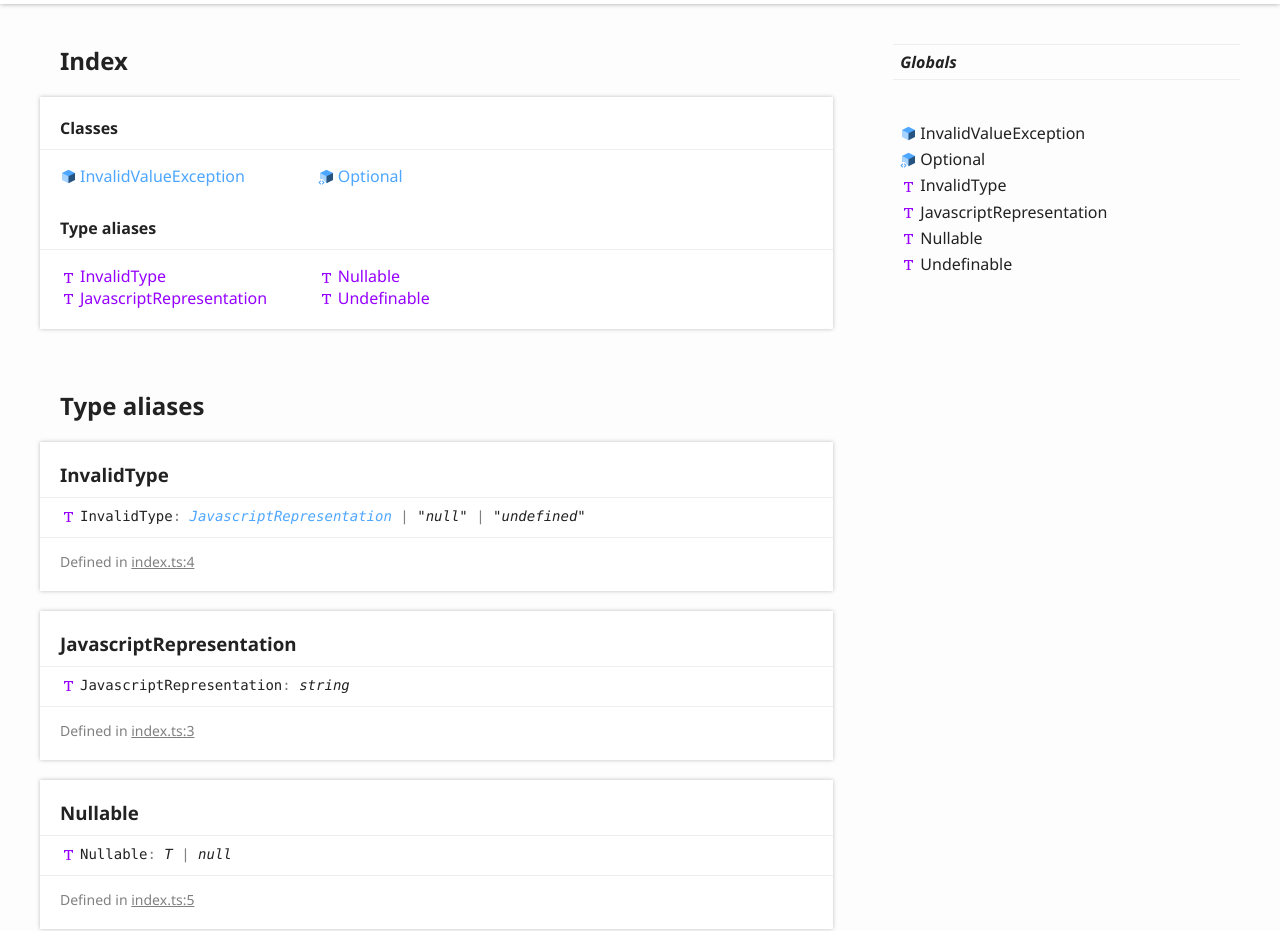
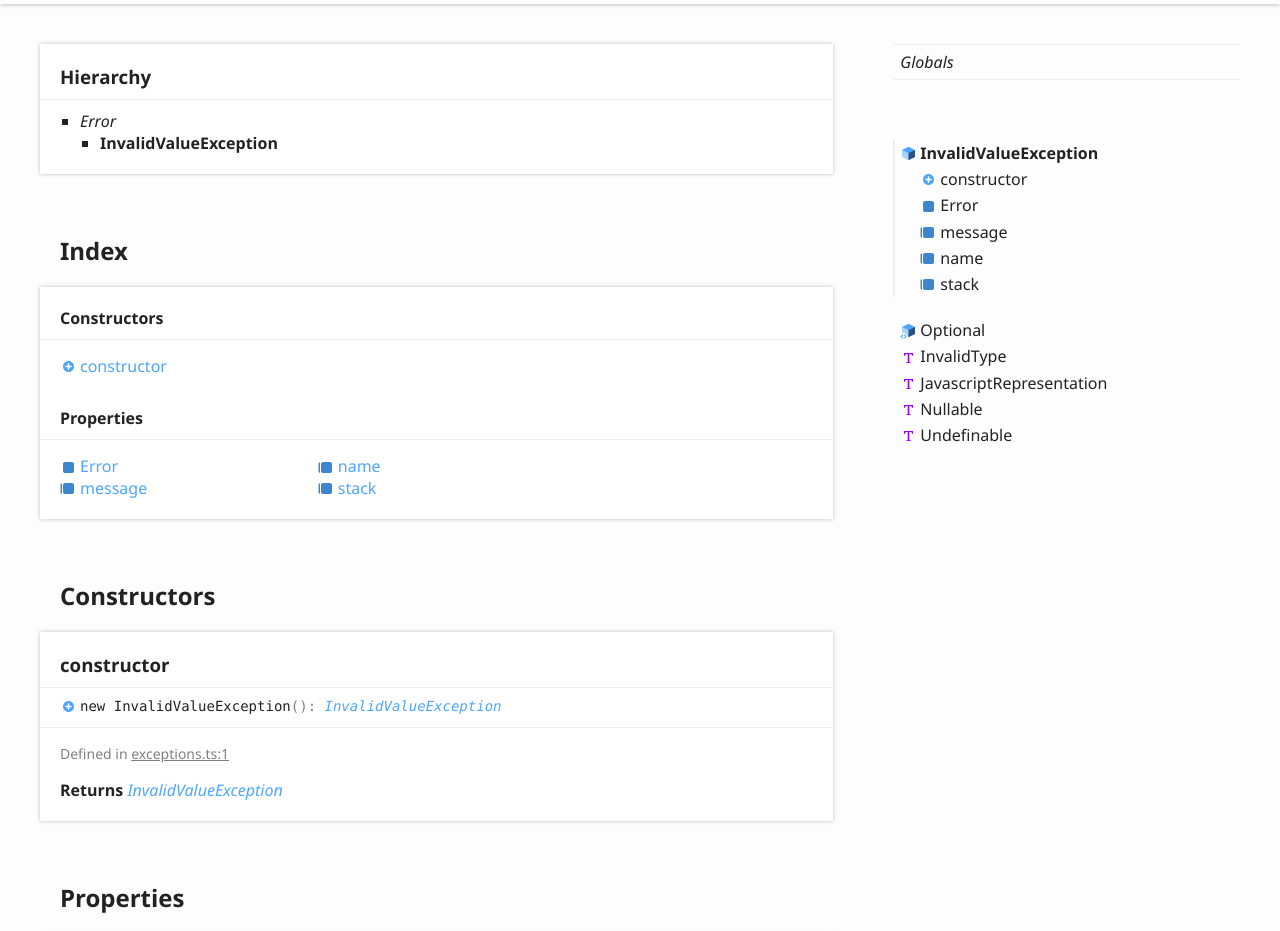
Before and after one commit to duck-nukem/optional-type, a website: page docs/classes/invalidvalueexception.html in a window 1280 px wide. Shown: the part 151-1082 px from the top of the page. Drawn offline with Linux system fonts and the light colour scheme.

Commit message:
📖 Fixed broken link in Docs

```diff
--- a/docs/globals.html
+++ b/docs/classes/invalidvalueexception.html
@@ -3,17 +3,17 @@
 <head>
 	<meta charset="utf-8">
 	<meta http-equiv="X-UA-Compatible" content="IE=edge">
-	<title>optional-type</title>
+	<title>InvalidValueException | optional-type</title>
 	<meta name="description" content="">
 	<meta name="viewport" content="width=device-width, initial-scale=1">
-	<link rel="stylesheet" href="assets/css/main.css">
+	<link rel="stylesheet" href="../assets/css/main.css">
 </head>
 <body>
 <header>
 	<div class="tsd-page-toolbar">
 		<div class="container">
 			<div class="table-wrap">
-				<div class="table-cell" id="tsd-search" data-index="assets/js/search.js" data-base=".">
+				<div class="table-cell" id="tsd-search" data-index="../assets/js/search.js" data-base="..">
 					<div class="field">
 						<label for="tsd-search-field" class="tsd-widget search no-caption">Search</label>
 						<input id="tsd-search-field" type="text" />
@@ -22,7 +22,7 @@
 						<li class="state loading">Preparing search index...</li>
 						<li class="state failure">The search index is not available</li>
 					</ul>
-					<a href="index.html" class="title">optional-type</a>
+					<a href="../index.html" class="title">optional-type</a>
 				</div>
 				<div class="table-cell" id="tsd-widgets">
 					<div id="tsd-filter">
@@ -53,78 +53,117 @@
 		<div class="container">
 			<ul class="tsd-breadcrumb">
 				<li>
-					<a href="globals.html">Globals</a>
+					<a href="../globals.html">Globals</a>
+				</li>
+				<li>
+					<a href="invalidvalueexception.html">InvalidValueException</a>
 				</li>
 			</ul>
-			<h1> optional-type</h1>
+			<h1>Class InvalidValueException</h1>
 		</div>
 	</div>
 </header>
 <div class="container container-main">
 	<div class="row">
 		<div class="col-8 col-content">
+			<section class="tsd-panel tsd-hierarchy">
+				<h3>Hierarchy</h3>
+				<ul class="tsd-hierarchy">
+					<li>
+						<span class="tsd-signature-type">Error</span>
+						<ul class="tsd-hierarchy">
+							<li>
+								<span class="target">InvalidValueException</span>
+							</li>
+						</ul>
+					</li>
+				</ul>
+			</section>
 			<section class="tsd-panel-group tsd-index-group">
 				<h2>Index</h2>
 				<section class="tsd-panel tsd-index-panel">
 					<div class="tsd-index-content">
-						<section class="tsd-index-section ">
-							<h3>Classes</h3>
+						<section class="tsd-index-section tsd-is-external">
+							<h3>Constructors</h3>
 							<ul class="tsd-index-list">
-								<li class="tsd-kind-class tsd-is-external"><a href="classes/invalidvalueexception.html" class="tsd-kind-icon">Invalid<wbr>Value<wbr>Exception</a></li>
-								<li class="tsd-kind-class tsd-has-type-parameter"><a href="classes/optional.html" class="tsd-kind-icon">Optional</a></li>
+								<li class="tsd-kind-constructor tsd-parent-kind-class tsd-is-external"><a href="invalidvalueexception.html#constructor" class="tsd-kind-icon">constructor</a></li>
 							</ul>
 						</section>
-						<section class="tsd-index-section tsd-is-not-exported">
-							<h3>Type aliases</h3>
+						<section class="tsd-index-section tsd-is-external">
+							<h3>Properties</h3>
 							<ul class="tsd-index-list">
-								<li class="tsd-kind-type-alias tsd-is-not-exported"><a href="globals.html#invalidtype" class="tsd-kind-icon">Invalid<wbr>Type</a></li>
-								<li class="tsd-kind-type-alias tsd-is-not-exported"><a href="globals.html#javascriptrepresentation" class="tsd-kind-icon">Javascript<wbr>Representation</a></li>
-								<li class="tsd-kind-type-alias tsd-has-type-parameter tsd-is-not-exported"><a href="globals.html#nullable" class="tsd-kind-icon">Nullable</a></li>
-								<li class="tsd-kind-type-alias tsd-has-type-parameter tsd-is-not-exported"><a href="globals.html#undefinable" class="tsd-kind-icon">Undefinable</a></li>
+								<li class="tsd-kind-property tsd-parent-kind-class tsd-is-static tsd-is-external"><a href="invalidvalueexception.html#error" class="tsd-kind-icon">Error</a></li>
+								<li class="tsd-kind-property tsd-parent-kind-class tsd-is-inherited tsd-is-static tsd-is-external"><a href="invalidvalueexception.html#message" class="tsd-kind-icon">message</a></li>
+								<li class="tsd-kind-property tsd-parent-kind-class tsd-is-inherited tsd-is-static tsd-is-external"><a href="invalidvalueexception.html#name" class="tsd-kind-icon">name</a></li>
+								<li class="tsd-kind-property tsd-parent-kind-class tsd-is-overwrite tsd-is-inherited tsd-is-static tsd-is-external"><a href="invalidvalueexception.html#stack" class="tsd-kind-icon">stack</a></li>
 							</ul>
 						</section>
 					</div>
 				</section>
 			</section>
-			<section class="tsd-panel-group tsd-member-group tsd-is-not-exported">
-				<h2>Type aliases</h2>
-				<section class="tsd-panel tsd-member tsd-kind-type-alias tsd-is-not-exported">
-					<a name="invalidtype" class="tsd-anchor"></a>
-					<h3>Invalid<wbr>Type</h3>
-					<div class="tsd-signature tsd-kind-icon">Invalid<wbr>Type<span class="tsd-signature-symbol">:</span> <a href="globals.html#javascriptrepresentation" class="tsd-signature-type">JavascriptRepresentation</a><span class="tsd-signature-symbol"> | </span><span class="tsd-signature-type">"null"</span><span class="tsd-signature-symbol"> | </span><span class="tsd-signature-type">"undefined"</span></div>
+			<section class="tsd-panel-group tsd-member-group tsd-is-external">
+				<h2>Constructors</h2>
+				<section class="tsd-panel tsd-member tsd-kind-constructor tsd-parent-kind-class tsd-is-external">
+					<a name="constructor" class="tsd-anchor"></a>
+					<h3>constructor</h3>
+					<ul class="tsd-signatures tsd-kind-constructor tsd-parent-kind-class tsd-is-external">
+						<li class="tsd-signature tsd-kind-icon">new <wbr>Invalid<wbr>Value<wbr>Exception<span class="tsd-signature-symbol">(</span><span class="tsd-signature-symbol">)</span><span class="tsd-signature-symbol">: </span><a href="invalidvalueexception.html" class="tsd-signature-type">InvalidValueException</a></li>
+					</ul>
+					<ul class="tsd-descriptions">
+						<li class="tsd-description">
+							<aside class="tsd-sources">
+								<ul>
+									<li>Defined in <a href="https://github.com/kreatemore/optional-ts/blob/feddce6/exceptions.ts#L1">exceptions.ts:1</a></li>
+								</ul>
+							</aside>
+							<h4 class="tsd-returns-title">Returns <a href="invalidvalueexception.html" class="tsd-signature-type">InvalidValueException</a></h4>
+						</li>
+					</ul>
+				</section>
+			</section>
+			<section class="tsd-panel-group tsd-member-group tsd-is-external">
+				<h2>Properties</h2>
+				<section class="tsd-panel tsd-member tsd-kind-property tsd-parent-kind-class tsd-is-static tsd-is-external">
+					<a name="error" class="tsd-anchor"></a>
+					<h3><span class="tsd-flag ts-flagStatic">Static</span> Error</h3>
+					<div class="tsd-signature tsd-kind-icon">Error<span class="tsd-signature-symbol">:</span> <span class="tsd-signature-type">ErrorConstructor</span></div>
 					<aside class="tsd-sources">
 						<ul>
-							<li>Defined in <a href="https://github.com/kreatemore/optional-ts/blob/b67d6f5/index.ts#L4">index.ts:4</a></li>
+							<li>Defined in node_modules/typedoc/node_modules/typescript/lib/lib.es6.d.ts:896</li>
 						</ul>
 					</aside>
 				</section>
-				<section class="tsd-panel tsd-member tsd-kind-type-alias tsd-is-not-exported">
-					<a name="javascriptrepresentation" class="tsd-anchor"></a>
-					<h3>Javascript<wbr>Representation</h3>
-					<div class="tsd-signature tsd-kind-icon">Javascript<wbr>Representation<span class="tsd-signature-symbol">:</span> <span class="tsd-signature-type">string</span></div>
+				<section class="tsd-panel tsd-member tsd-kind-property tsd-parent-kind-class tsd-is-inherited tsd-is-static tsd-is-external">
+					<a name="message" class="tsd-anchor"></a>
+					<h3><span class="tsd-flag ts-flagStatic">Static</span> message</h3>
+					<div class="tsd-signature tsd-kind-icon">message<span class="tsd-signature-symbol">:</span> <span class="tsd-signature-type">string</span></div>
 					<aside class="tsd-sources">
+						<p>Inherited from Error.message</p>
 						<ul>
-							<li>Defined in <a href="https://github.com/kreatemore/optional-ts/blob/b67d6f5/index.ts#L3">index.ts:3</a></li>
+							<li>Defined in node_modules/typedoc/node_modules/typescript/lib/lib.es6.d.ts:886</li>
 						</ul>
 					</aside>
 				</section>
-				<section class="tsd-panel tsd-member tsd-kind-type-alias tsd-has-type-parameter tsd-is-not-exported">
-					<a name="nullable" class="tsd-anchor"></a>
-					<h3>Nullable</h3>
-					<div class="tsd-signature tsd-kind-icon">Nullable<span class="tsd-signature-symbol">:</span> <span class="tsd-signature-type">T</span><span class="tsd-signature-symbol"> | </span><span class="tsd-signature-type">null</span></div>
+				<section class="tsd-panel tsd-member tsd-kind-property tsd-parent-kind-class tsd-is-inherited tsd-is-static tsd-is-external">
+					<a name="name" class="tsd-anchor"></a>
+					<h3><span class="tsd-flag ts-flagStatic">Static</span> name</h3>
+					<div class="tsd-signature tsd-kind-icon">name<span class="tsd-signature-symbol">:</span> <span class="tsd-signature-type">string</span></div>
 					<aside class="tsd-sources">
+						<p>Inherited from Error.name</p>
 						<ul>
-							<li>Defined in <a href="https://github.com/kreatemore/optional-ts/blob/b67d6f5/index.ts#L5">index.ts:5</a></li>
+							<li>Defined in node_modules/typedoc/node_modules/typescript/lib/lib.es6.d.ts:885</li>
 						</ul>
 					</aside>
 				</section>
-				<section class="tsd-panel tsd-member tsd-kind-type-alias tsd-has-type-parameter tsd-is-not-exported">
-					<a name="undefinable" class="tsd-anchor"></a>
-					<h3>Undefinable</h3>
-					<div class="tsd-signature tsd-kind-icon">Undefinable<span class="tsd-signature-symbol">:</span> <a href="globals.html#nullable" class="tsd-signature-type">Nullable</a><span class="tsd-signature-symbol">&lt;</span><span class="tsd-signature-type">T</span><span class="tsd-signature-symbol">&gt;</span><span class="tsd-signature-symbol"> | </span><span class="tsd-signature-type">undefined</span></div>
+				<section class="tsd-panel tsd-member tsd-kind-property tsd-parent-kind-class tsd-is-overwrite tsd-is-inherited tsd-is-static tsd-is-external">
+					<a name="stack" class="tsd-anchor"></a>
+					<h3><span class="tsd-flag ts-flagStatic">Static</span> <span class="tsd-flag ts-flagOptional">Optional</span> stack</h3>
+					<div class="tsd-signature tsd-kind-icon">stack<span class="tsd-signature-symbol">:</span> <span class="tsd-signature-type">string</span></div>
 					<aside class="tsd-sources">
+						<p>Inherited from Error.stack</p>
+						<p>Overrides Error.stack</p>
 						<ul>
-							<li>Defined in <a href="https://github.com/kreatemore/optional-ts/blob/b67d6f5/index.ts#L6">index.ts:6</a></li>
+							<li>Defined in node_modules/typedoc/node_modules/typescript/lib/lib.es6.d.ts:887</li>
 						</ul>
 					</aside>
 				</section>
@@ -133,30 +172,51 @@
 		<div class="col-4 col-menu menu-sticky-wrap menu-highlight">
 			<nav class="tsd-navigation primary">
 				<ul>
-					<li class="globals current ">
-						<a href="globals.html"><em>Globals</em></a>
+					<li class="globals  ">
+						<a href="../globals.html"><em>Globals</em></a>
 					</li>
 				</ul>
 			</nav>
 			<nav class="tsd-navigation secondary menu-sticky">
 				<ul class="before-current">
-					<li class=" tsd-kind-class tsd-is-external">
-						<a href="classes/invalidvalueexception.html" class="tsd-kind-icon">Invalid<wbr>Value<wbr>Exception</a>
+				</ul>
+				<ul class="current">
+					<li class="current tsd-kind-class tsd-is-external">
+						<a href="invalidvalueexception.html" class="tsd-kind-icon">Invalid<wbr>Value<wbr>Exception</a>
+						<ul>
+							<li class=" tsd-kind-constructor tsd-parent-kind-class tsd-is-external">
+								<a href="invalidvalueexception.html#constructor" class="tsd-kind-icon">constructor</a>
+							</li>
+							<li class=" tsd-kind-property tsd-parent-kind-class tsd-is-static tsd-is-external">
+								<a href="invalidvalueexception.html#error" class="tsd-kind-icon">Error</a>
+							</li>
+							<li class=" tsd-kind-property tsd-parent-kind-class tsd-is-inherited tsd-is-static tsd-is-external">
+								<a href="invalidvalueexception.html#message" class="tsd-kind-icon">message</a>
+							</li>
+							<li class=" tsd-kind-property tsd-parent-kind-class tsd-is-inherited tsd-is-static tsd-is-external">
+								<a href="invalidvalueexception.html#name" class="tsd-kind-icon">name</a>
+							</li>
+							<li class=" tsd-kind-property tsd-parent-kind-class tsd-is-overwrite tsd-is-inherited tsd-is-static tsd-is-external">
+								<a href="invalidvalueexception.html#stack" class="tsd-kind-icon">stack</a>
+							</li>
+						</ul>
 					</li>
+				</ul>
+				<ul class="after-current">
 					<li class=" tsd-kind-class tsd-has-type-parameter">
-						<a href="classes/optional.html" class="tsd-kind-icon">Optional</a>
+						<a href="optional.html" class="tsd-kind-icon">Optional</a>
 					</li>
 					<li class=" tsd-kind-type-alias tsd-is-not-exported">
-						<a href="globals.html#invalidtype" class="tsd-kind-icon">Invalid<wbr>Type</a>
+						<a href="../globals.html#invalidtype" class="tsd-kind-icon">Invalid<wbr>Type</a>
 					</li>
 					<li class=" tsd-kind-type-alias tsd-is-not-exported">
-						<a href="globals.html#javascriptrepresentation" class="tsd-kind-icon">Javascript<wbr>Representation</a>
+						<a href="../globals.html#javascriptrepresentation" class="tsd-kind-icon">Javascript<wbr>Representation</a>
 					</li>
 					<li class=" tsd-kind-type-alias tsd-has-type-parameter tsd-is-not-exported">
-						<a href="globals.html#nullable" class="tsd-kind-icon">Nullable</a>
+						<a href="../globals.html#nullable" class="tsd-kind-icon">Nullable</a>
 					</li>
 					<li class=" tsd-kind-type-alias tsd-has-type-parameter tsd-is-not-exported">
-						<a href="globals.html#undefinable" class="tsd-kind-icon">Undefinable</a>
+						<a href="../globals.html#undefinable" class="tsd-kind-icon">Undefinable</a>
 					</li>
 				</ul>
 			</nav>
@@ -226,7 +286,7 @@
 	<p>Generated using <a href="http://typedoc.org/" target="_blank">TypeDoc</a></p>
 </div>
 <div class="overlay"></div>
-<script src="assets/js/main.js"></script>
-<script>if (location.protocol == 'file:') document.write('<script src="assets/js/search.js"><' + '/script>');</script>
+<script src="../assets/js/main.js"></script>
+<script>if (location.protocol == 'file:') document.write('<script src="../assets/js/search.js"><' + '/script>');</script>
 </body>
 </html>
```
Also changed, not shown: docs/classes/optional.html (+16 -16 lines), docs/index.html (+2 -1 lines).
